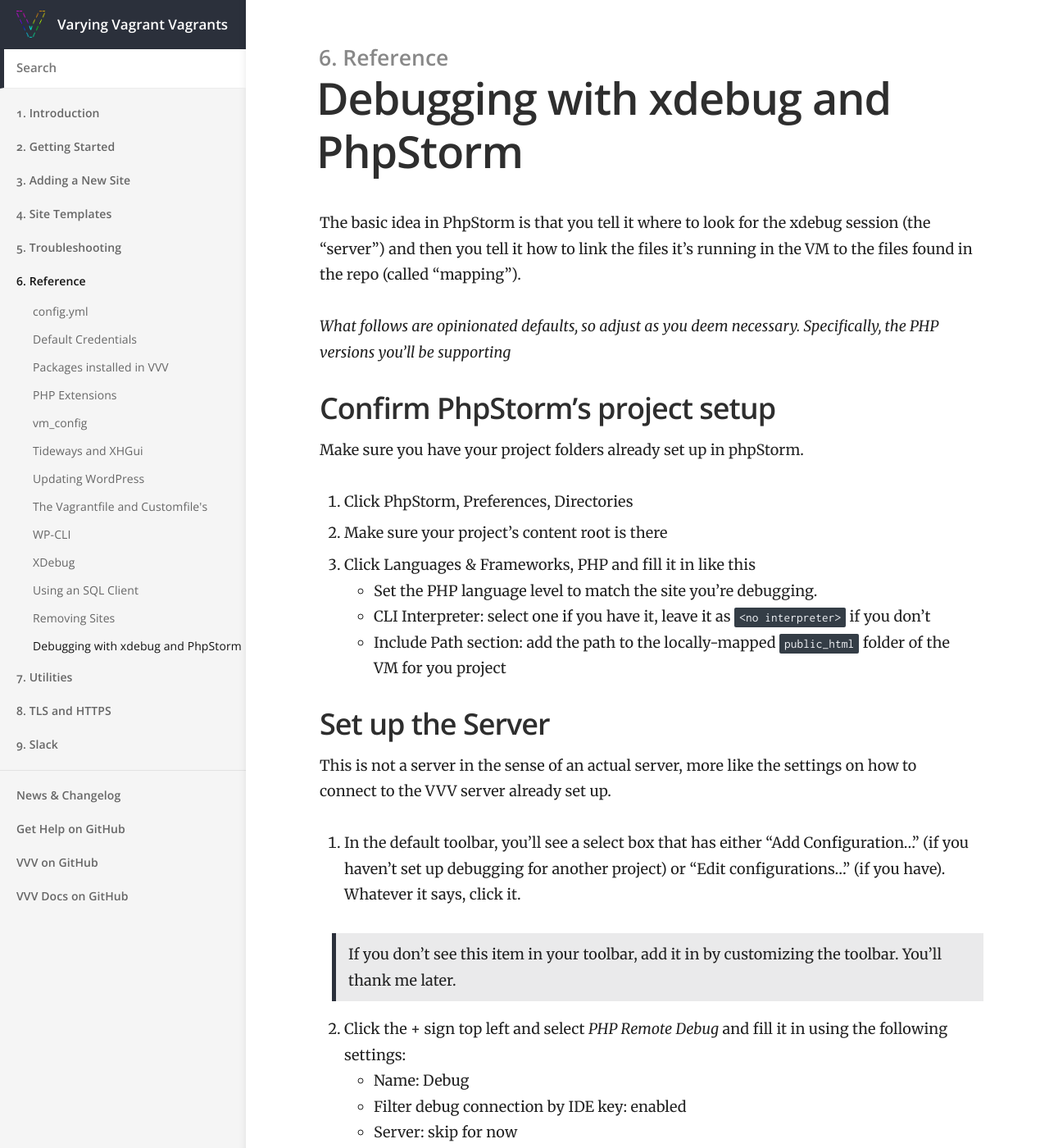
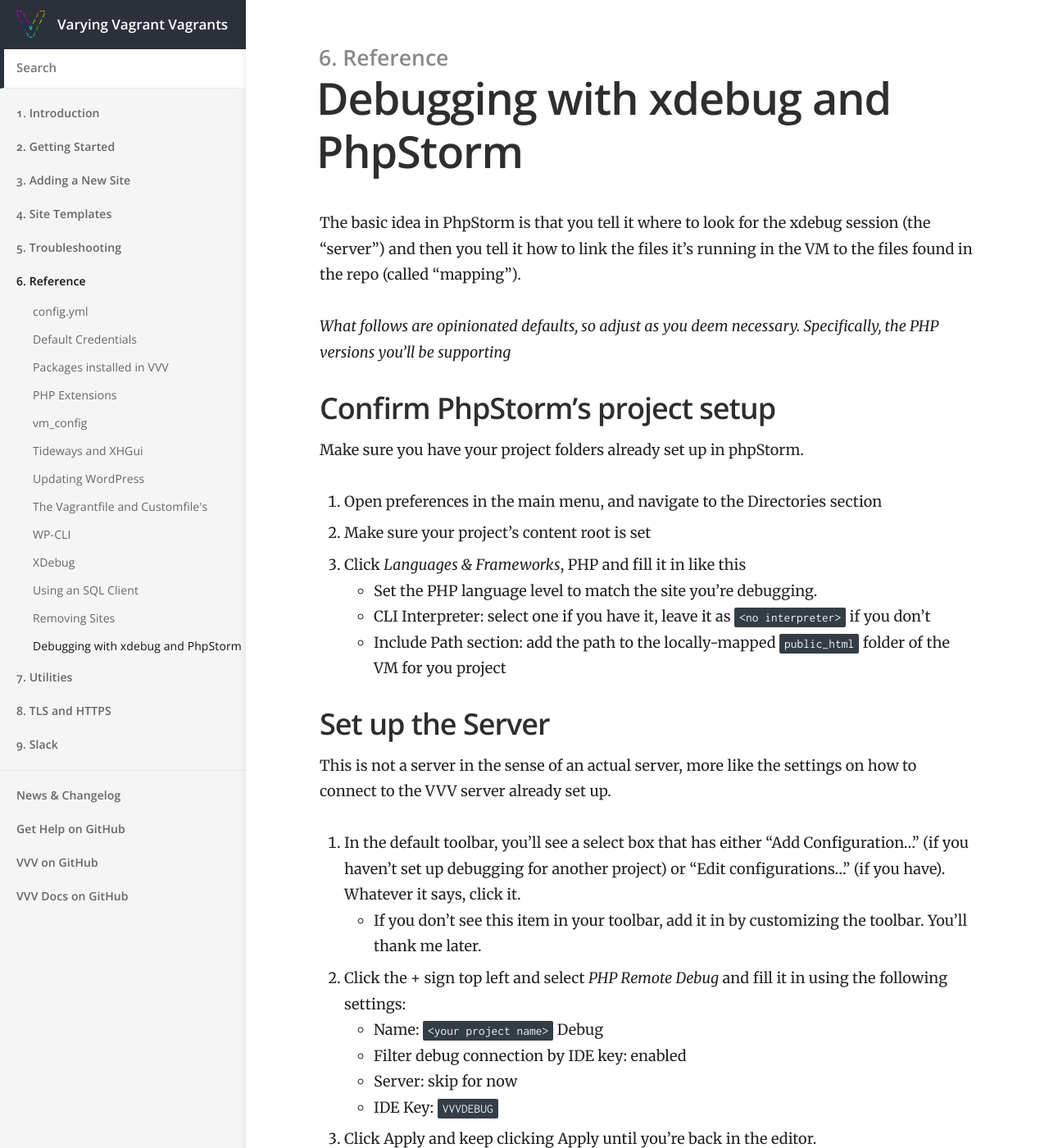
Before and after one commit to Varying-Vagrant-Vagrants/varyingvagrantvagrants.org, a Jekyll site: the page built from docs/en-US/references/xdebug-and-phpstorm.md, in a window 1280 px wide and 1400 px high. Shown: the whole window at 82% size. Built offline with Jekyll 4.4.1, drawn with Linux system fonts in a browser that asks for light colours; some of the changed text lies outside the part shown.

Commit message:
Update xdebug-and-phpstorm.md

```diff
--- a/docs/en-US/references/xdebug-and-phpstorm.md
+++ b/docs/en-US/references/xdebug-and-phpstorm.md
@@ -13,9 +13,9 @@ _What follows are opinionated defaults, so adjust as you deem necessary. Specifi
 
 Make sure you have your project folders already set up in phpStorm.
 
-1. Click PhpStorm, Preferences, Directories
-2. Make sure your project's content root is there
-3. Click Languages & Frameworks, PHP and fill it in like this
+1. Open preferences in the main menu, and navigate to the Directories section
+2. Make sure your project's content root is set
+3. Click *Languages & Frameworks*, PHP and fill it in like this
    - Set the PHP language level to match the site you're debugging.
    - CLI Interpreter: select one if you have it, leave it as `<no interpreter>` if you don't
    - Include Path section: add the path to the locally-mapped `public_html` folder of the VM for you project
@@ -25,11 +25,10 @@ Make sure you have your project folders already set up in phpStorm.
 This is not a server in the sense of an actual server, more like the settings on how to connect to the VVV server already set up.
 
 1. In the default toolbar, you'll see a select box that has either "Add Configuration..." (if you haven't set up debugging for another project) or "Edit configurations..." (if you have). Whatever it says, click it.
-
-   > If you don't see this item in your toolbar, add it in by customizing the toolbar. You'll thank me later.
+    - If you don't see this item in your toolbar, add it in by customizing the toolbar. You'll thank me later.
 
 2. Click the + sign top left and select *PHP Remote Debug* and fill it in using the following settings:
-    - Name: <your project name> Debug
+    - Name: `<your project name>` Debug
     - Filter debug connection by IDE key: enabled
     - Server: skip for now
     - IDE Key: `VVVDEBUG`
```
Also changed, not shown: other parts of docs/en-US/references/xdebug-and-phpstorm.md (+4 -10 lines).
